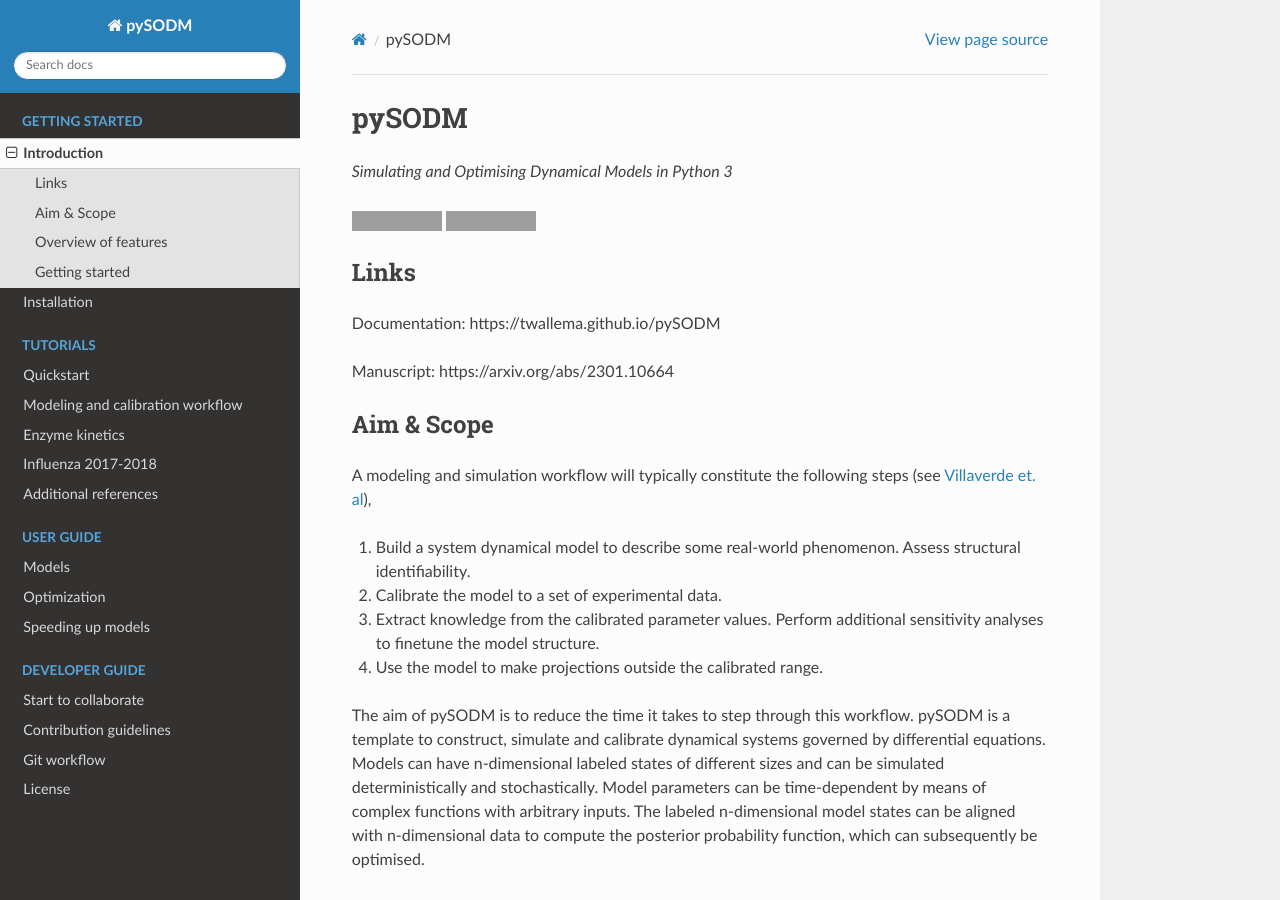
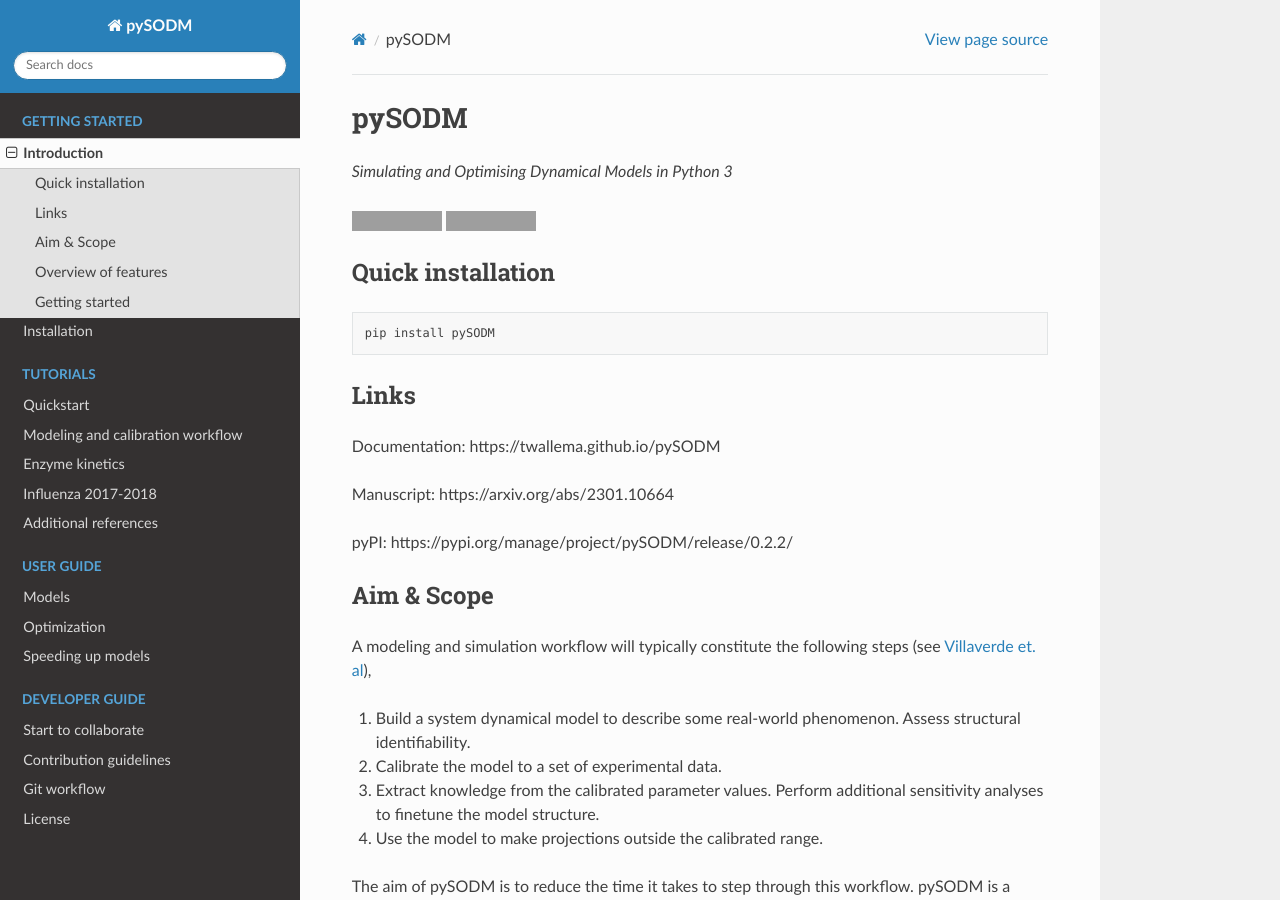
Before and after one commit to twallema/pySODM, a Sphinx documentation site: the page built from docs/introduction.md, in a window 1280 px wide and 900 px high. Built offline with Sphinx 7.4.7 and the Read the Docs theme 2.0.0, drawn with Linux system fonts in a browser that asks for light colours; grey boxes are pictures that could not be loaded.

Commit message:
place "quick installation" in introduction and in readme

````diff
--- a/docs/introduction.md
+++ b/docs/introduction.md
@@ -4,11 +4,17 @@
 
 ![build](https://github.com/twallema/pySODM/actions/workflows/tests.yml/badge.svg) ![docs](https://github.com/twallema/pySODM/actions/workflows/deploy.yml/badge.svg)
 
+### Quick installation
+```
+pip install pySODM
+```
 ### Links
 
 Documentation: https://twallema.github.io/pySODM
 
 Manuscript: https://arxiv.org/abs/2301.10664
+
+pyPI: https://pypi.org/manage/project/pySODM/release/0.2.2/
 
 ### Aim & Scope
 
````
Also changed, not shown: README.md (+1 -1 lines).
